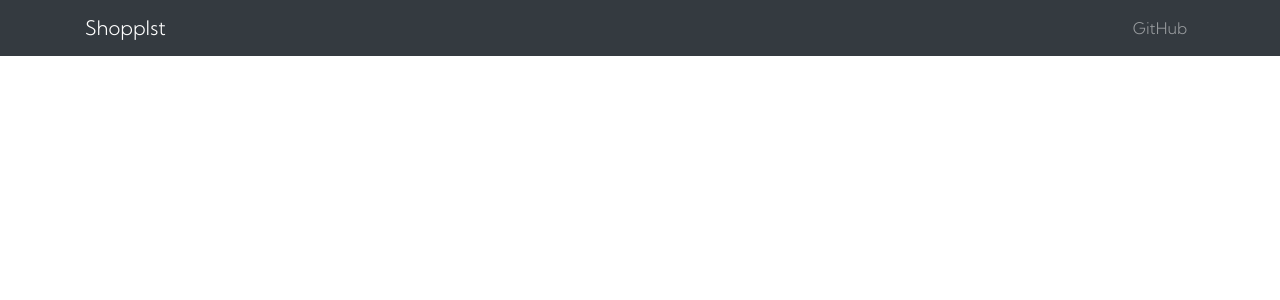
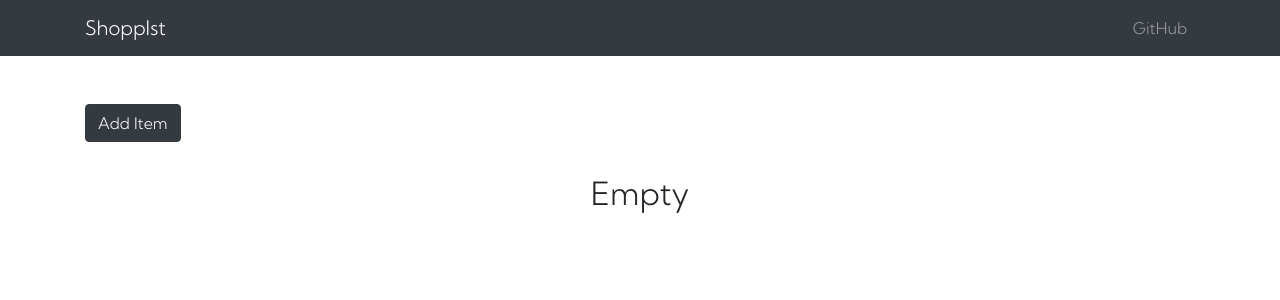
Before and after one commit to andytubeee/Shopping-List-App, a React (Create React App) app in the folder client/: page / in a window 1280 px wide. Shown: the top 300 px of the page. Built offline with nearby package versions, Linux system fonts and the light colour scheme.

Commit message:
ShoppingList comp, and delete + trans

```diff
--- a/client/src/App.css
+++ b/client/src/App.css
@@ -2,3 +2,25 @@
 * {
     font-family: 'Kumbh Sans', sans-serif;
 }
+
+.remove-btn {
+    margin-right: 0.5rem;
+}
+
+.fade-enter {
+    opacity: 0.01;
+}
+
+.fade-enter-active {
+    opacity: 1;
+    transition: opacity 1000ms ease-in;
+}
+
+.fade-exit {
+    opacity: 1;
+}
+
+.fade-exit-active {
+    opacity: 0.01;
+    transition: opacity 1000ms ease-in;
+}
--- a/client/src/App.js
+++ b/client/src/App.js
@@ -2,11 +2,13 @@
 import 'bootstrap/dist/css/bootstrap.min.css';
 import './App.css';
 import AppNavbar from './components/AppNavbar';
+import ShoppingList from './components/ShoppingList';
 
 function App() {
   return (
     <div className="App">
       <AppNavbar />
+      <ShoppingList />
     </div>
   );
 }
--- /dev/null
+++ b/client/src/components/ShoppingList.js
@@ -0,0 +1,70 @@
+import React, { Component } from 'react';
+import { Container, ListGroup, ListGroupItem, Button } from 'reactstrap';
+import { CSSTransition, TransitionGroup } from 'react-transition-group';
+import { v1 as uuid } from 'uuid';
+
+class ShoppingList extends Component {
+  state = {
+    items: [],
+    isEmpty: true,
+    emptyHeading: 'Empty',
+  };
+
+  render() {
+    const { items } = this.state;
+    return (
+      <Container>
+        <Button
+          color="dark"
+          style={{ marginBottom: '2rem' }}
+          onClick={() => {
+            const name = prompt('Enter Item: ');
+            if (name) {
+              this.setState((state) => ({
+                items: [...state.items, { id: uuid(), name }],
+                isEmpty: false,
+                emptyHeading: '',
+              }));
+            }
+          }}
+        >
+          Add Item
+        </Button>
+
+        <h2 className="text-center">{this.state.emptyHeading}</h2>
+
+        <ListGroup>
+          <TransitionGroup className="shopping-list">
+            {items.map(({ id, name }) => (
+              <CSSTransition key={id} timeout={500} classNames="fade">
+                <ListGroupItem>
+                  <Button
+                    className="remove-btn"
+                    color="danger"
+                    size="sm"
+                    onClick={() => {
+                      this.setState((state) => ({
+                        items: state.items.filter((item) => item.id !== id),
+                      }));
+
+                      setTimeout(() => {
+                        this.setState({
+                          isEmpty: true,
+                          emptyHeading: 'Empty',
+                        });
+                      }, 600);
+                    }}
+                  >
+                    &times;
+                  </Button>
+                  {name}
+                </ListGroupItem>
+              </CSSTransition>
+            ))}
+          </TransitionGroup>
+        </ListGroup>
+      </Container>
+    );
+  }
+}
+export default ShoppingList;
```
